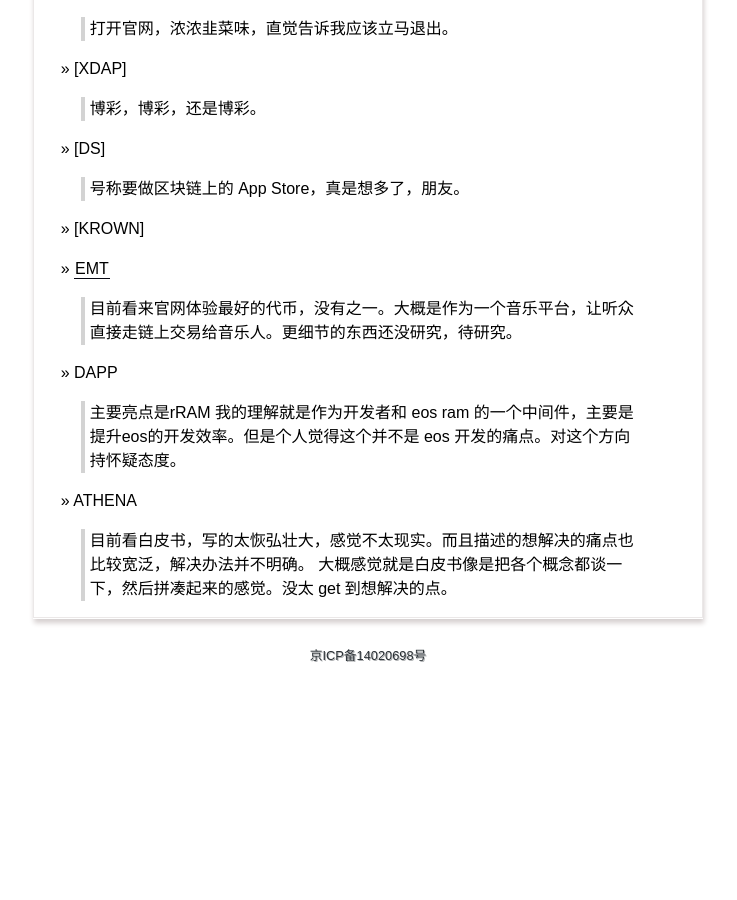
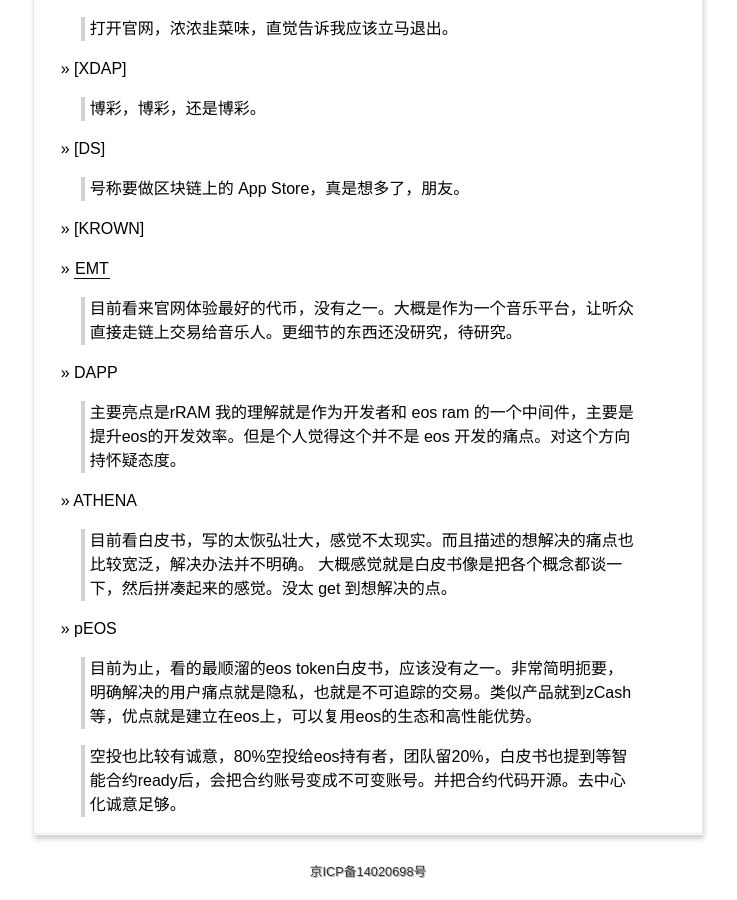
Before and after one commit to yanyiwu/blog, a Jekyll site: the page built from eostokens.md, in a window 1280 px wide and 900 px high, scrolled down 1175 px. Shown: the whole window, without its empty margins (272-1009 px from the left). Built offline with Jekyll 4.4.1, drawn with Linux system fonts in a browser that asks for light colours; Markdown is read by kramdown in place of the engine named in the settings; comment, search, counter and statistics services are not loaded; before the commit the page ends 1859 px from its top, so only the background shows below that.

Commit message:
[eostoken] pEOS

```diff
--- a/eostokens.md
+++ b/eostokens.md
@@ -71,3 +71,9 @@ title: EOS-Tokens白皮书分析专栏
 
 > 目前看白皮书，写的太恢弘壮大，感觉不太现实。而且描述的想解决的痛点也比较宽泛，解决办法并不明确。
 > 大概感觉就是白皮书像是把各个概念都谈一下，然后拼凑起来的感觉。没太 get 到想解决的点。
+
+&raquo; pEOS
+
+> 目前为止，看的最顺溜的eos token白皮书，应该没有之一。非常简明扼要，明确解决的用户痛点就是隐私，也就是不可追踪的交易。类似产品就到zCash等，优点就是建立在eos上，可以复用eos的生态和高性能优势。
+
+> 空投也比较有诚意，80%空投给eos持有者，团队留20%，白皮书也提到等智能合约ready后，会把合约账号变成不可变账号。并把合约代码开源。去中心化诚意足够。
```
